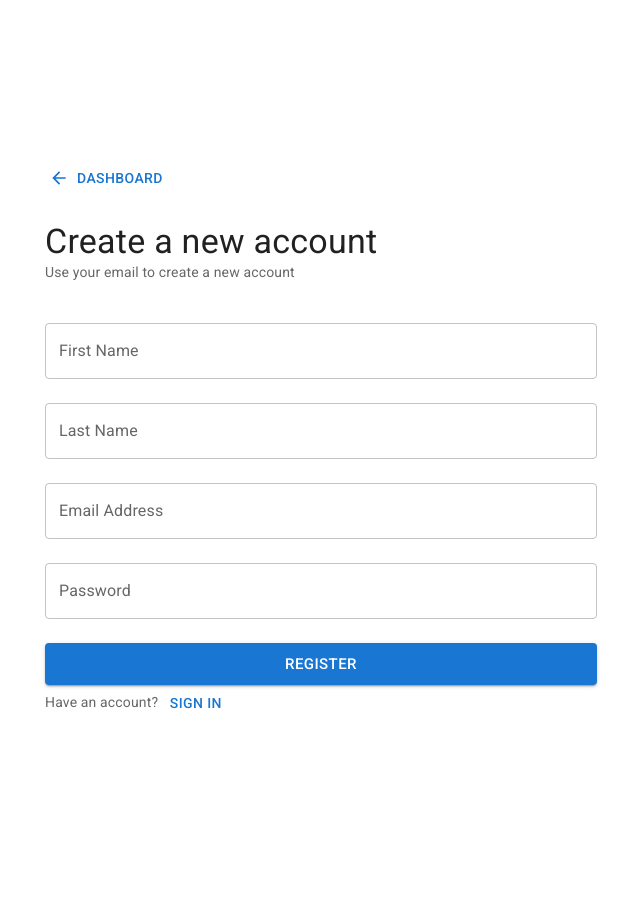
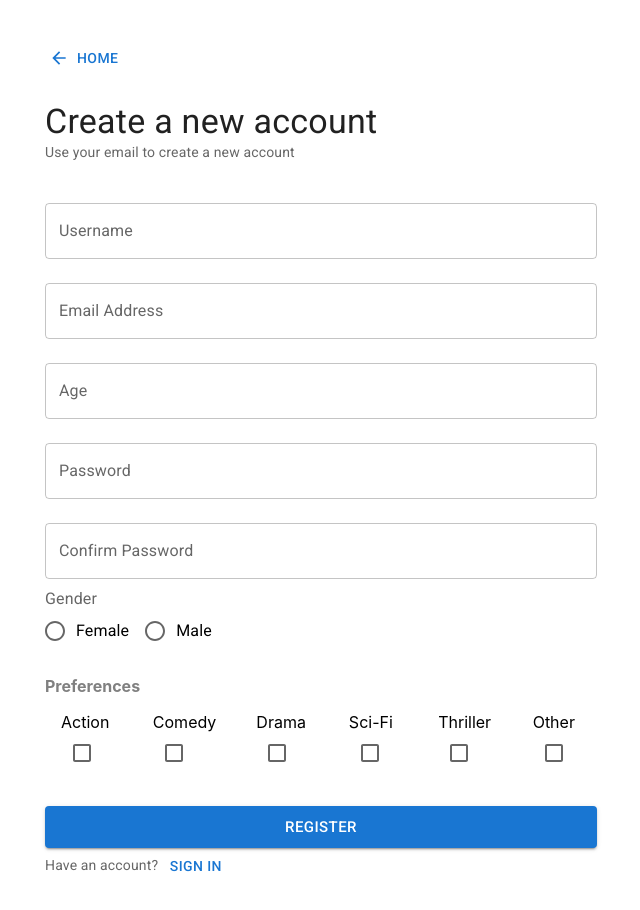
Before and after one commit to lavdimPireva/FilmProject, a React (Create React App) app: page /register in a window 1280 px wide. Shown: the top 910 px of the page, without its empty margins (319-959 px from the left). Before the commit the page ends 800 px from the top, so only its background shows below. Built offline with nearby package versions, Linux system fonts and the light colour scheme.

Commit message:
register fields added complete

```diff
--- a/src/components/Register/RegisterForm.tsx
+++ b/src/components/Register/RegisterForm.tsx
@@ -6,6 +6,14 @@ import {
   Container,
   TextField,
   Typography,
+  FormControlLabel,
+  Radio,
+  FormLabel,
+  RadioGroup,
+  FormControl,
+  FormGroup,
+  Checkbox,
+  FormHelperText,
 } from "@mui/material";
 import ArrowBackIcon from "@mui/icons-material/ArrowBack";
 import { RegisterFormik } from "../../lib/hooks/useRegisterFormik";
@@ -17,19 +25,16 @@ interface Props {
 export const RegisterForm = ({ formik }: Props) => {
   return (
     <>
-      <Box
-        sx={{
-          marginTop: 20,
-        }}
-      >
+      <Box sx={{ margin: 5 }}>
         <Container maxWidth="sm">
           <Button
             component={linkRoute}
             to="/"
             startIcon={<ArrowBackIcon fontSize="small" />}
           >
-            Dashboard
+            Home
           </Button>
+
           <form onSubmit={formik.handleSubmit}>
             <Box sx={{ my: 3 }}>
               <Typography color="textPrimary" variant="h4">
@@ -40,30 +45,15 @@ export const RegisterForm = ({ formik }: Props) => {
               </Typography>
             </Box>
             <TextField
-              error={Boolean(
-                formik.errors.firstName && formik.touched.firstName
-              )}
-              helperText={formik.touched.firstName && formik.errors.firstName}
+              error={Boolean(formik.touched.username && formik.errors.username)}
+              helperText={formik.touched.username && formik.errors.username}
               fullWidth
-              label="First Name"
+              label="Username"
               margin="normal"
-              name="firstName"
+              name="username"
               variant="outlined"
               onChange={formik.handleChange}
-              onBlur={formik.handleBlur}
-              value={formik.values.firstName}
-            />
-            <TextField
-              error={Boolean(formik.touched.lastName && formik.errors.lastName)}
-              fullWidth
-              helperText={formik.touched.lastName && formik.errors.lastName}
-              label="Last Name"
-              margin="normal"
-              name="lastName"
-              variant="outlined"
-              onChange={formik.handleChange}
-              onBlur={formik.handleBlur}
-              value={formik.values.lastName}
+              value={formik.values.username}
             />
             <TextField
               error={Boolean(formik.touched.email && formik.errors.email)}
@@ -75,8 +65,20 @@ export const RegisterForm = ({ formik }: Props) => {
               type="email"
               variant="outlined"
               onChange={formik.handleChange}
-              onBlur={formik.handleBlur}
               value={formik.values.email}
+            />
+            <TextField
+              error={Boolean(formik.touched.age && formik.errors.age)}
+              fullWidth
+              helperText={formik.touched.age && formik.errors.age}
+              label="Age"
+              placeholder="Age"
+              margin="normal"
+              name="age"
+              type="number"
+              variant="outlined"
+              onChange={formik.handleChange}
+              value={formik.values.age}
             />
             <TextField
               error={Boolean(formik.touched.password && formik.errors.password)}
@@ -89,9 +91,136 @@ export const RegisterForm = ({ formik }: Props) => {
               variant="outlined"
               value={formik.values.password}
               onChange={formik.handleChange}
-              onBlur={formik.handleBlur}
             />
 
+            <TextField
+              error={Boolean(
+                formik.touched.confirmPassword && formik.errors.confirmPassword
+              )}
+              fullWidth
+              helperText={
+                formik.touched.confirmPassword && formik.errors.confirmPassword
+              }
+              label="Confirm Password"
+              margin="normal"
+              name="confirmPassword"
+              type="password"
+              variant="outlined"
+              onChange={formik.handleChange}
+              value={formik.values.confirmPassword}
+            />
+
+            <FormControl>
+              <FormLabel id="demo-row-radio-buttons-group-label">
+                Gender
+              </FormLabel>
+              <RadioGroup
+                row
+                aria-labelledby="demo-row-radio-buttons-group-label"
+                name="gender"
+                value={formik.values.gender}
+                onChange={formik.handleChange}
+              >
+                <FormControlLabel
+                  value="Female"
+                  control={<Radio />}
+                  label="Female"
+                />
+                <FormControlLabel
+                  value="Male"
+                  control={<Radio />}
+                  label="Male"
+                />
+              </RadioGroup>
+            </FormControl>
+
+            {Boolean(formik.touched.gender && formik.errors.gender) && (
+              <FormHelperText error>{formik.errors.gender}</FormHelperText>
+            )}
+
+            <Box sx={{ marginTop: 3 }}>
+              <span
+                style={{
+                  color: "grey",
+                  fontWeight: "bold",
+                }}
+              >
+                Preferences
+              </span>
+              <FormGroup>
+                <Box
+                  sx={{
+                    display: "flex",
+                    alignItems: "center",
+                    justifyContent: "center",
+                    gap: 5,
+                    margin: 2,
+                  }}
+                >
+                  <Box>
+                    <label>
+                      Action
+                      <Checkbox
+                        name="preferences"
+                        value="Action"
+                        onChange={formik.handleChange}
+                      />
+                    </label>
+                  </Box>
+
+                  <Box>
+                    <label>
+                      Comedy
+                      <Checkbox
+                        name="preferences"
+                        value="Comedy"
+                        onChange={formik.handleChange}
+                      />
+                    </label>
+                  </Box>
+                  <Box>
+                    <label>
+                      Drama
+                      <Checkbox
+                        name="preferences"
+                        value="Drama"
+                        onChange={formik.handleChange}
+                      />
+                    </label>
+                  </Box>
+                  <Box>
+                    <label>
+                      Sci-Fi
+                      <Checkbox
+                        name="preferences"
+                        value="Sci-Fi"
+                        onChange={formik.handleChange}
+                      />
+                    </label>
+                  </Box>
+                  <Box>
+                    <label>
+                      Thriller
+                      <Checkbox
+                        name="preferences"
+                        value="Thriller"
+                        onChange={formik.handleChange}
+                      />
+                    </label>
+                  </Box>
+                  <Box>
+                    <label>
+                      Other
+                      <Checkbox
+                        name="preferences"
+                        value="Other"
+                        onChange={formik.handleChange}
+                      />
+                    </label>
+                  </Box>
+                </Box>
+              </FormGroup>
+            </Box>
             <Box sx={{ py: 2 }}>
               <Button
                 color="primary"
--- a/src/lib/hooks/context/AuthContext/AuthContext.ts
+++ b/src/lib/hooks/context/AuthContext/AuthContext.ts
@@ -1,4 +1,3 @@
-import { ConnectingAirportsOutlined } from "@mui/icons-material";
 import React, { useContext } from "react";
 
 export interface AuthContextField {
@@ -16,7 +15,9 @@ export const AuthContext = React.createContext<AuthContextField>({
 export const useAuthContext = () => {
   const context = useContext(AuthContext);
 
-  console.log("Context", context);
+  if (context === undefined) {
+    throw new Error("useAuthContext was used outside of its Provider");
+  }
 
   return context;
 };
--- a/src/lib/hooks/context/AuthContext/AuthContextProvider.tsx
+++ b/src/lib/hooks/context/AuthContext/AuthContextProvider.tsx
@@ -14,7 +14,6 @@ export const AuthContextProvider = (props: Props) => {
   );
 
   const handleLogin = (username: string) => {
-    console.log("in handlelogin");
     setUser(username);
     localStorage.setItem("user", username);
     navigate("/");
@@ -26,14 +25,11 @@ export const AuthContextProvider = (props: Props) => {
     navigate("/login");
   };
 
-  const context = useMemo(
-    () => ({
-      user,
-      onLogin: handleLogin,
-      onLogout: handleLogout,
-    }),
-    [user]
-  );
+  const context: AuthContextField = {
+    user,
+    onLogin: handleLogin,
+    onLogout: handleLogout,
+  };
 
   return (
     <AuthContext.Provider value={context}>
--- a/src/lib/hooks/useRegisterFormik.ts
+++ b/src/lib/hooks/useRegisterFormik.ts
@@ -2,14 +2,18 @@ import { FormikHelpers, useFormik } from "formik";
 import * as Yup from "yup";
 
 export interface RegisterFields {
-  firstName: string;
-  lastName: string;
+  username: string;
   email: string;
+  age: string;
   password: string;
+  confirmPassword: string;
+  preferences: string[];
+  gender: string;
 }
 
 interface UseRegisterFormOptions {
   initialValues?: RegisterFields;
+
   onSubmit: (
     values: RegisterFields,
     formikHelpers: FormikHelpers<RegisterFields>
@@ -17,24 +21,35 @@ interface UseRegisterFormOptions {
 }
 
 const RegisterSchema = Yup.object().shape({
-  firstName: Yup.string().max(255).required("First name is required"),
-  lastName: Yup.string().max(255).required("Last name is required"),
+  username: Yup.string().max(255).required("Username is required"),
   email: Yup.string()
     .email("Must be a valid email")
     .max(255)
     .required("Email is required"),
+  age: Yup.number().positive().integer().required("Age is required"),
   password: Yup.string().max(255).required("Password is required"),
+  confirmPassword: Yup.string().oneOf(
+    [Yup.ref("password"), null],
+    "Password must match!"
+  ),
+  gender: Yup.string()
+    .required()
+    .oneOf(["Male", "Female"], "Gender is Required"),
+  performance: Yup.array().optional(),
 });
 
 export const useReigsterFormik = (props: UseRegisterFormOptions) => {
   return useFormik({
     initialValues: {
-      firstName: "",
-      lastName: "",
+      username: "",
       email: "",
       password: "",
+      age: "",
+      confirmPassword: "",
+      gender: "",
+      preferences: [""],
     },
-    validateOnBlur: true,
+    validateOnBlur: false,
     validateOnChange: true,
     validationSchema: RegisterSchema,
     onSubmit: props.onSubmit,
--- a/src/pages/Register/Register.tsx
+++ b/src/pages/Register/Register.tsx
@@ -1,16 +1,19 @@
 import { Box } from "@mui/material";
-import React from "react";
 import { RegisterForm } from "../../components/Register/RegisterForm";
 import { useReigsterFormik } from "../../lib/hooks/useRegisterFormik";
 
 export const Register = () => {
   const formik = useReigsterFormik({
     onSubmit(values, formikHelpers) {
+      console.log("Pershendetje!");
       console.log(
-        values.firstName,
-        values.lastName,
+        values.username,
         values.email,
-        values.password
+        values.age,
+        values.password,
+        values.confirmPassword,
+        values.gender,
+        values.preferences
       );
     },
   });
```
Also changed, not shown: src/components/Login/LoginForm.tsx (+26 -1 lines).
